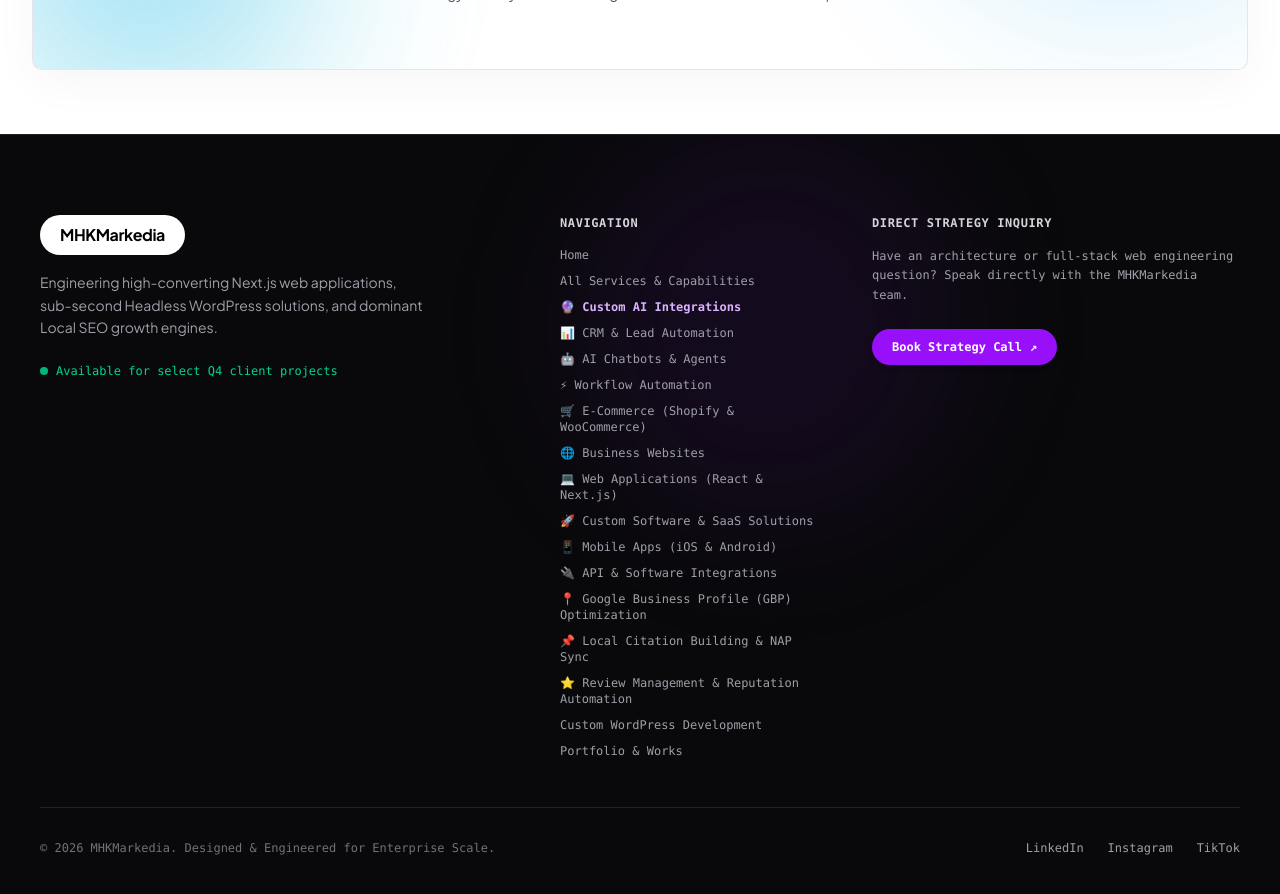
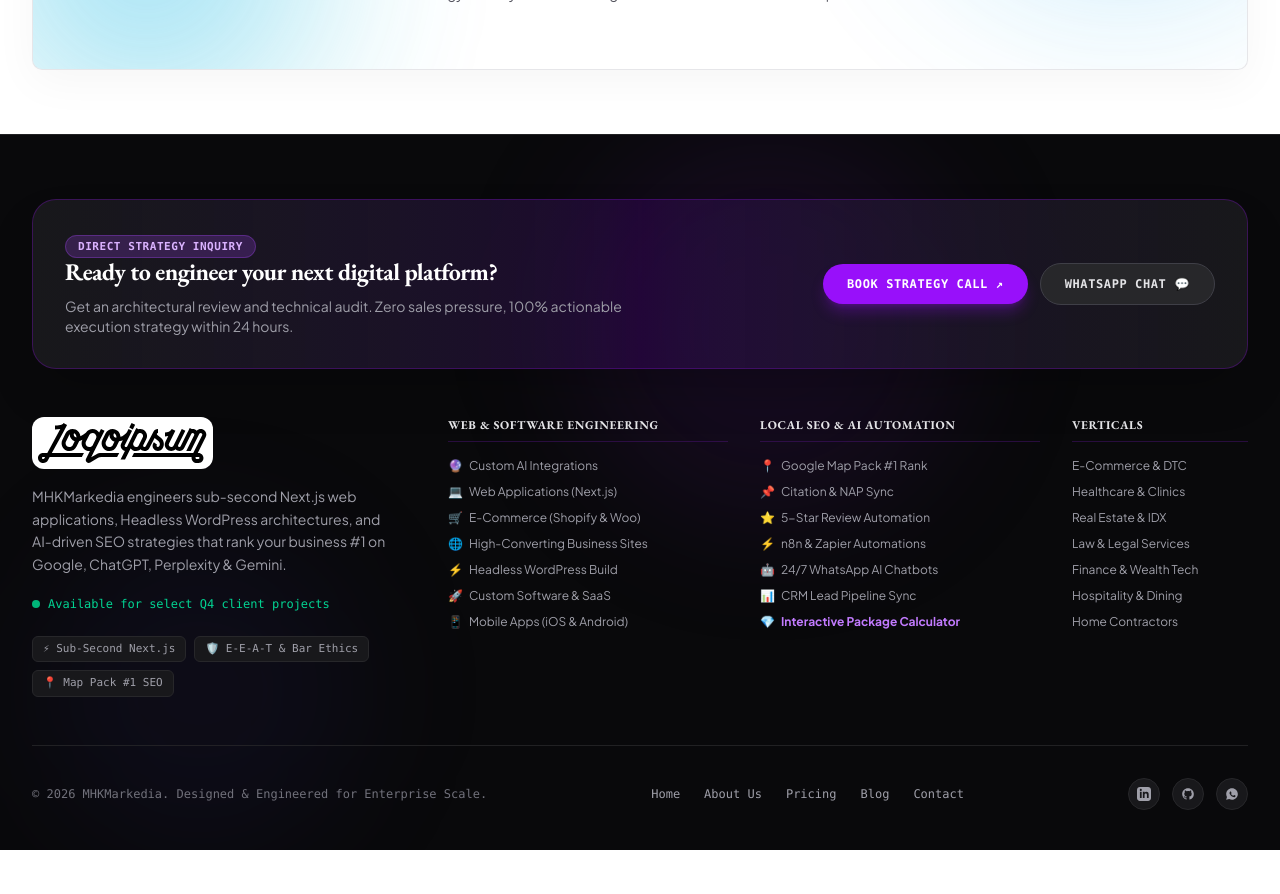
Before and after one commit to MADDYAHMAD-WEBBY/Agency, a Next.js app: page /blog in a window 1280 px wide. Shown: the part 1340-2234 px from the top of the page. After the commit the page ends 2190 px from the top, so only its background shows below. Built offline with nearby package versions, Linux system fonts and the light colour scheme.

Commit message:
fix: redesign site footer into structured 4-column layout with strategy callout box and E-E-A-T signals

```diff
--- a/src/components/ui/site-footer.tsx
+++ b/src/components/ui/site-footer.tsx
@@ -6,120 +6,272 @@
 
 export default function SiteFooter() {
   return (
-    <footer className="w-full bg-zinc-950 text-white border-t border-zinc-800/80 py-16 sm:py-20 relative z-20 overflow-hidden">
-      {/* Background Soft Purple Glow */}
+    <footer className="w-full bg-zinc-950 text-white border-t border-zinc-800/80 pt-14 sm:pt-16 pb-10 relative z-20 overflow-hidden font-sans">
+      {/* Background Soft Ambient Purple Glow */}
       <div className="absolute top-0 right-1/4 w-96 h-96 rounded-full bg-purple-900/15 blur-3xl pointer-events-none" />
+      <div className="absolute bottom-0 left-10 w-80 h-80 rounded-full bg-indigo-900/10 blur-3xl pointer-events-none" />
 
-      <div className="max-w-7xl mx-auto px-4 sm:px-6 lg:px-10 relative z-10">
-        <div className="grid grid-cols-1 md:grid-cols-12 gap-10 lg:gap-12 pb-12 border-b border-zinc-800/80">
+      <div className="max-w-7xl mx-auto px-4 sm:px-6 lg:px-8 relative z-10">
 
-          {/* Brand Column */}
-          <div className="md:col-span-5 space-y-4">
-            <Link href="/" className="inline-block">
-              <div className="bg-white text-black px-5 py-2 rounded-full font-bold text-base tracking-tight inline-flex items-center gap-2">
-                <span>MHKMarkedia</span>
+        {/* Top Direct Inquiry Callout Box */}
+        <div className="mb-12 p-6 sm:p-8 rounded-3xl bg-gradient-to-r from-zinc-900 via-purple-950/40 to-zinc-900 border border-purple-800/40 shadow-2xl flex flex-col md:flex-row items-center justify-between gap-6">
+          <div className="space-y-2 text-center md:text-left">
+            <span className="px-3 py-1 rounded-full bg-purple-500/20 text-purple-300 text-[11px] font-mono font-semibold uppercase tracking-wider border border-purple-500/30">
+              Direct Strategy Inquiry
+            </span>
+            <h3 className="text-xl sm:text-2xl font-serif font-bold text-white tracking-tight">
+              Ready to engineer your next digital platform?
+            </h3>
+            <p className="text-xs sm:text-sm text-zinc-400 font-sans max-w-xl">
+              Get an architectural review and technical audit. Zero sales pressure, 100% actionable execution strategy within 24 hours.
+            </p>
+          </div>
+          <div className="flex flex-wrap items-center justify-center gap-3 shrink-0">
+            <Link
+              href="/contact"
+              className="px-6 py-3 rounded-full bg-purple-600 hover:bg-purple-500 text-white text-xs font-mono font-bold uppercase tracking-wider transition-all shadow-lg shadow-purple-600/30 active:scale-95 flex items-center gap-2"
+            >
+              <span>Book Strategy Call</span>
+              <span>↗</span>
+            </Link>
+            <a
+              href="https://wa.me/923000000000"
+              target="_blank"
+              rel="noopener noreferrer"
+              className="px-6 py-3 rounded-full bg-zinc-800 hover:bg-zinc-700 text-zinc-200 border border-zinc-700 text-xs font-mono font-bold uppercase tracking-wider transition-all flex items-center gap-2"
+            >
+              <span>WhatsApp Chat</span>
+              <span>💬</span>
+            </a>
+          </div>
+        </div>
+
+        {/* Main Footer Links Grid: 4 Well-Arranged Columns */}
+        <div className="grid grid-cols-1 sm:grid-cols-2 lg:grid-cols-12 gap-10 lg:gap-8 pb-12 border-b border-zinc-800/80">
+
+          {/* Column 1: Brand & E-E-A-T Credentials (4 cols) */}
+          <div className="lg:col-span-4 space-y-4">
+            <Link href="/" className="inline-block text-white hover:opacity-90 transition-opacity">
+              <div className="flex items-center gap-2">
+                <div className="p-1.5 rounded-xl bg-white text-black flex items-center justify-center">
+                  <BrandLogo />
+                </div>
               </div>
             </Link>
-            <p className="text-zinc-400 text-xs sm:text-sm leading-relaxed max-w-sm">
-              Engineering high-converting Next.js web applications, sub-second Headless WordPress solutions, and dominant Local SEO growth engines.
+
+            <p className="text-zinc-400 text-xs sm:text-sm leading-relaxed pr-4">
+              MHKMarkedia engineers sub-second Next.js web applications, Headless WordPress architectures, and AI-driven SEO strategies that rank your business #1 on Google, ChatGPT, Perplexity &amp; Gemini.
             </p>
-            <div className="pt-2 flex items-center gap-2 text-xs font-mono text-emerald-400">
-              <span className="w-2 h-2 rounded-full bg-emerald-500 animate-pulse" />
+
+            {/* Availability Status Badge */}
+            <div className="pt-1 flex items-center gap-2 text-xs font-mono text-emerald-400">
+              <span className="w-2 h-2 rounded-full bg-emerald-500 animate-pulse shrink-0" />
               <span>Available for select Q4 client projects</span>
+            </div>
+
+            {/* Technical Trust Badges */}
+            <div className="pt-2 flex flex-wrap gap-2 text-[11px] font-mono text-zinc-400">
+              <span className="px-2.5 py-1 rounded-md bg-zinc-900 border border-zinc-800">
+                ⚡ Sub-Second Next.js
+              </span>
+              <span className="px-2.5 py-1 rounded-md bg-zinc-900 border border-zinc-800">
+                🛡️ E-E-A-T &amp; Bar Ethics
+              </span>
+              <span className="px-2.5 py-1 rounded-md bg-zinc-900 border border-zinc-800">
+                📍 Map Pack #1 SEO
+              </span>
             </div>
           </div>
 
-          {/* Quick Navigation Links */}
-          <div className="md:col-span-3 space-y-3 font-mono text-xs">
-            <div className="font-bold text-zinc-300 uppercase tracking-wider mb-4">
-              Navigation
-            </div>
+          {/* Column 2: Web Engineering & Apps (3 cols) */}
+          <div className="lg:col-span-3 space-y-3 font-sans text-xs">
+            <h4 className="font-mono font-bold text-zinc-200 text-xs uppercase tracking-wider mb-4 border-b border-purple-900/40 pb-2">
+              Web &amp; Software Engineering
+            </h4>
             <ul className="space-y-2.5 text-zinc-400">
               <li>
-                <Link href="/" className="hover:text-white transition-colors">Home</Link>
+                <Link href="/services/custom-ai-integrations" className="hover:text-purple-300 transition-colors flex items-center gap-1.5">
+                  <span className="text-purple-400">🔮</span> Custom AI Integrations
+                </Link>
               </li>
               <li>
-                <Link href="/#services" className="hover:text-white transition-colors">All Services & Capabilities</Link>
+                <Link href="/services/web-applications" className="hover:text-purple-300 transition-colors flex items-center gap-1.5">
+                  <span className="text-blue-400">💻</span> Web Applications (Next.js)
+                </Link>
               </li>
               <li>
-                <Link href="/services/custom-ai-integrations" className="hover:text-purple-400 transition-colors text-purple-300 font-semibold">🔮 Custom AI Integrations</Link>
+                <Link href="/services/ecommerce" className="hover:text-purple-300 transition-colors flex items-center gap-1.5">
+                  <span className="text-amber-400">🛒</span> E-Commerce (Shopify &amp; Woo)
+                </Link>
               </li>
               <li>
-                <Link href="/services/crm-lead-automation" className="hover:text-purple-400 transition-colors">📊 CRM & Lead Automation</Link>
+                <Link href="/services/business-websites" className="hover:text-purple-300 transition-colors flex items-center gap-1.5">
+                  <span className="text-emerald-400">🌐</span> High-Converting Business Sites
+                </Link>
               </li>
               <li>
-                <Link href="/services/ai-chatbots" className="hover:text-purple-400 transition-colors">🤖 AI Chatbots & Agents</Link>
+                <Link href="/services/wordpress-webflow" className="hover:text-purple-300 transition-colors flex items-center gap-1.5">
+                  <span className="text-cyan-400">⚡</span> Headless WordPress Build
+                </Link>
               </li>
               <li>
-                <Link href="/services/workflow-automation" className="hover:text-purple-400 transition-colors">⚡ Workflow Automation</Link>
+                <Link href="/services/custom-software-saas" className="hover:text-purple-300 transition-colors flex items-center gap-1.5">
+                  <span className="text-indigo-400">🚀</span> Custom Software &amp; SaaS
+                </Link>
               </li>
               <li>
-                <Link href="/services/ecommerce" className="hover:text-purple-400 transition-colors">🛒 E-Commerce (Shopify & WooCommerce)</Link>
-              </li>
-              <li>
-                <Link href="/services/business-websites" className="hover:text-purple-400 transition-colors">🌐 Business Websites</Link>
-              </li>
-              <li>
-                <Link href="/services/web-applications" className="hover:text-purple-400 transition-colors">💻 Web Applications (React & Next.js)</Link>
-              </li>
-              <li>
-                <Link href="/services/custom-software-saas" className="hover:text-purple-400 transition-colors">🚀 Custom Software & SaaS Solutions</Link>
-              </li>
-              <li>
-                <Link href="/services/mobile-apps" className="hover:text-purple-400 transition-colors">📱 Mobile Apps (iOS & Android)</Link>
-              </li>
-              <li>
-                <Link href="/services/api-integrations" className="hover:text-purple-400 transition-colors">🔌 API & Software Integrations</Link>
-              </li>
-              <li>
-                <Link href="/services/gbp-optimization" className="hover:text-purple-400 transition-colors">📍 Google Business Profile (GBP) Optimization</Link>
-              </li>
-              <li>
-                <Link href="/services/citation-building" className="hover:text-purple-400 transition-colors">📌 Local Citation Building & NAP Sync</Link>
-              </li>
-              <li>
-                <Link href="/services/review-management" className="hover:text-purple-400 transition-colors">⭐ Review Management & Reputation Automation</Link>
-              </li>
-              <li>
-                <Link href="/services/wordpress-webflow" className="hover:text-purple-400 transition-colors">Custom WordPress Development</Link>
-              </li>
-              <li>
-                <Link href="/#works" className="hover:text-white transition-colors">Portfolio & Works</Link>
+                <Link href="/services/mobile-apps" className="hover:text-purple-300 transition-colors flex items-center gap-1.5">
+                  <span className="text-pink-400">📱</span> Mobile Apps (iOS &amp; Android)
+                </Link>
               </li>
             </ul>
           </div>
 
-          {/* Contact & Socials */}
-          <div className="md:col-span-4 space-y-4 font-mono text-xs">
-            <div className="font-bold text-zinc-300 uppercase tracking-wider mb-4">
-              Direct Strategy Inquiry
-            </div>
-            <p className="text-zinc-400 leading-relaxed">
-              Have an architecture or full-stack web engineering question? Speak directly with the MHKMarkedia team.
-            </p>
-            <div className="pt-2">
-              <Link
-                href="/contact"
-                className="inline-flex items-center gap-2 px-5 py-2.5 rounded-full bg-purple-600 text-white font-bold hover:bg-purple-700 transition-colors shadow-md"
-              >
-                <span>Book Strategy Call</span>
-                <span>↗</span>
-              </Link>
-            </div>
+          {/* Column 3: Local SEO & AI Automations (3 cols) */}
+          <div className="lg:col-span-3 space-y-3 font-sans text-xs">
+            <h4 className="font-mono font-bold text-zinc-200 text-xs uppercase tracking-wider mb-4 border-b border-purple-900/40 pb-2">
+              Local SEO &amp; AI Automation
+            </h4>
+            <ul className="space-y-2.5 text-zinc-400">
+              <li>
+                <Link href="/services/gbp-optimization" className="hover:text-purple-300 transition-colors flex items-center gap-1.5">
+                  <span className="text-emerald-400">📍</span> Google Map Pack #1 Rank
+                </Link>
+              </li>
+              <li>
+                <Link href="/services/citation-building" className="hover:text-purple-300 transition-colors flex items-center gap-1.5">
+                  <span className="text-amber-400">📌</span> Citation &amp; NAP Sync
+                </Link>
+              </li>
+              <li>
+                <Link href="/services/review-management" className="hover:text-purple-300 transition-colors flex items-center gap-1.5">
+                  <span className="text-yellow-400">⭐</span> 5-Star Review Automation
+                </Link>
+              </li>
+              <li>
+                <Link href="/services/workflow-automation" className="hover:text-purple-300 transition-colors flex items-center gap-1.5">
+                  <span className="text-purple-400">⚡</span> n8n &amp; Zapier Automations
+                </Link>
+              </li>
+              <li>
+                <Link href="/services/ai-chatbots" className="hover:text-purple-300 transition-colors flex items-center gap-1.5">
+                  <span className="text-cyan-400">🤖</span> 24/7 WhatsApp AI Chatbots
+                </Link>
+              </li>
+              <li>
+                <Link href="/services/crm-lead-automation" className="hover:text-purple-300 transition-colors flex items-center gap-1.5">
+                  <span className="text-blue-400">📊</span> CRM Lead Pipeline Sync
+                </Link>
+              </li>
+              <li>
+                <Link href="/pricing" className="hover:text-purple-300 transition-colors font-bold text-purple-400 flex items-center gap-1.5">
+                  <span>💎</span> Interactive Package Calculator
+                </Link>
+              </li>
+            </ul>
+          </div>
+
+          {/* Column 4: Industry Verticals (2 cols) */}
+          <div className="lg:col-span-2 space-y-3 font-sans text-xs">
+            <h4 className="font-mono font-bold text-zinc-200 text-xs uppercase tracking-wider mb-4 border-b border-purple-900/40 pb-2">
+              Verticals
+            </h4>
+            <ul className="space-y-2.5 text-zinc-400">
+              <li>
+                <Link href="/industries/ecommerce-dtc" className="hover:text-white transition-colors">
+                  E-Commerce &amp; DTC
+                </Link>
+              </li>
+              <li>
+                <Link href="/industries/healthcare-clinics" className="hover:text-white transition-colors">
+                  Healthcare &amp; Clinics
+                </Link>
+              </li>
+              <li>
+                <Link href="/industries/real-estate-architecture" className="hover:text-white transition-colors">
+                  Real Estate &amp; IDX
+                </Link>
+              </li>
+              <li>
+                <Link href="/industries/law-legal-services" className="hover:text-white transition-colors">
+                  Law &amp; Legal Services
+                </Link>
+              </li>
+              <li>
+                <Link href="/industries/finance-wealth-tech" className="hover:text-white transition-colors">
+                  Finance &amp; Wealth Tech
+                </Link>
+              </li>
+              <li>
+                <Link href="/industries/hospitality-dining" className="hover:text-white transition-colors">
+                  Hospitality &amp; Dining
+                </Link>
+              </li>
+              <li>
+                <Link href="/industries/home-trades-contractors" className="hover:text-white transition-colors">
+                  Home Contractors
+                </Link>
+              </li>
+            </ul>
           </div>
 
         </div>
 
-        {/* Bottom Bar & Copyright */}
-        <div className="pt-8 flex flex-col sm:flex-row items-center justify-between gap-4 text-xs font-mono text-zinc-500">
-          <div>
-            © {new Date().getFullYear()} MHKMarkedia. Designed & Engineered for Enterprise Scale.
+        {/* Bottom Bar: Copyright & Navigation & Social Icons */}
+        <div className="pt-8 flex flex-col md:flex-row items-center justify-between gap-6 text-xs font-mono text-zinc-500">
+
+          <div className="flex flex-col sm:flex-row items-center gap-2 sm:gap-4 text-center sm:text-left">
+            <span>© {new Date().getFullYear()} MHKMarkedia. Designed &amp; Engineered for Enterprise Scale.</span>
           </div>
-          <div className="flex items-center gap-6 text-zinc-400">
-            <a href="https://linkedin.com" target="_blank" rel="noreferrer" className="hover:text-white transition-colors">LinkedIn</a>
-            <a href="https://instagram.com" target="_blank" rel="noreferrer" className="hover:text-white transition-colors">Instagram</a>
-            <a href="https://tiktok.com" target="_blank" rel="noreferrer" className="hover:text-white transition-colors">TikTok</a>
+
+          {/* Quick Page Links */}
+          <div className="flex flex-wrap items-center justify-center gap-4 sm:gap-6 text-zinc-400">
+            <Link href="/" className="hover:text-white transition-colors">Home</Link>
+            <Link href="/about" className="hover:text-white transition-colors">About Us</Link>
+            <Link href="/pricing" className="hover:text-white transition-colors">Pricing</Link>
+            <Link href="/blog" className="hover:text-white transition-colors">Blog</Link>
+            <Link href="/contact" className="hover:text-white transition-colors">Contact</Link>
           </div>
+
+          {/* Social Icons Bar */}
+          <div className="flex items-center gap-3">
+            <a
+              href="https://linkedin.com"
+              target="_blank"
+              rel="noreferrer"
+              title="LinkedIn"
+              className="w-8 h-8 rounded-full bg-zinc-900 border border-zinc-800 text-zinc-400 hover:text-white hover:border-purple-500 hover:bg-purple-900/30 flex items-center justify-center transition-all"
+            >
+              <svg className="w-3.5 h-3.5" fill="currentColor" viewBox="0 0 24 24">
+                <path d="M19 0h-14c-2.761 0-5 2.239-5 5v14c0 2.761 2.239 5 5 5h14c2.762 0 5-2.239 5-5v-14c0-2.761-2.238-5-5-5zm-11 19h-3v-11h3v11zm-1.5-12.268c-.966 0-1.75-.79-1.75-1.764s.784-1.764 1.75-1.764 1.75.79 1.75 1.764-.783 1.764-1.75 1.764zm13.5 12.268h-3v-5.604c0-3.368-4-3.113-4 0v5.604h-3v-11h3v1.765c1.396-2.586 7-2.777 7 2.476v6.759z" />
+              </svg>
+            </a>
+
+            <a
+              href="https://github.com"
+              target="_blank"
+              rel="noreferrer"
+              title="GitHub"
+              className="w-8 h-8 rounded-full bg-zinc-900 border border-zinc-800 text-zinc-400 hover:text-white hover:border-purple-500 hover:bg-purple-900/30 flex items-center justify-center transition-all"
+            >
+              <svg className="w-3.5 h-3.5" fill="currentColor" viewBox="0 0 24 24">
+                <path fillRule="evenodd" clipRule="evenodd" d="M12 2C6.477 2 2 6.484 2 12.017c0 4.425 2.865 8.18 6.839 9.504.5.092.682-.217.682-.483 0-.237-.008-.868-.013-1.703-2.782.605-3.369-1.343-3.369-1.343-.454-1.158-1.11-1.466-1.11-1.466-.908-.62.069-.608.069-.608 1.003.07 1.53 1.032 1.53 1.032.892 1.53 2.341 1.088 2.91.832.092-.647.35-1.088.636-1.338-2.22-.253-4.555-1.113-4.555-4.951 0-1.093.39-1.988 1.029-2.688-.103-.253-.446-1.272.098-2.65 0 0 .84-.27 2.75 1.026A9.564 9.564 0 0112 6.844c.85.004 1.705.115 2.504.337 1.909-1.296 2.747-1.027 2.747-1.027.546 1.379.202 2.398.1 2.651.64.7 1.028 1.595 1.028 2.688 0 3.848-2.339 4.695-4.566 4.943.359.309.678.92.678 1.855 0 1.338-.012 2.419-.012 2.747 0 .268.18.58.688.482A10.019 10.019 0 0022 12.017C22 6.484 17.522 2 12 2z" />
+              </svg>
+            </a>
+
+            <a
+              href="https://wa.me/923000000000"
+              target="_blank"
+              rel="noreferrer"
+              title="WhatsApp"
+              className="w-8 h-8 rounded-full bg-zinc-900 border border-zinc-800 text-zinc-400 hover:text-emerald-400 hover:border-emerald-500 hover:bg-emerald-950/30 flex items-center justify-center transition-all"
+            >
+              <svg className="w-3.5 h-3.5 fill-current" viewBox="0 0 24 24">
+                <path d="M12.012 2c-5.506 0-9.989 4.478-9.99 9.984 0 1.758.459 3.474 1.33 4.982L2 22l5.167-1.334A9.946 9.946 0 0012.01 22c5.507 0 9.991-4.479 9.991-9.986.001-5.507-4.482-9.986-9.989-9.986zm5.836 14.072c-.247.692-1.239 1.327-1.733 1.385-.458.053-1.045.1-3.045-.724-2.553-1.053-4.183-3.666-4.31-3.835-.125-.168-1.026-1.368-1.026-2.61 0-1.241.649-1.849.882-2.1.233-.251.509-.313.679-.313.169 0 .339.002.486.009.156.007.366-.059.573.438.212.509.722 1.759.785 1.887.063.127.106.276.021.444-.085.168-.127.275-.254.423-.127.148-.267.331-.381.444-.127.127-.26.265-.112.519.148.254.656 1.084 1.408 1.754.968.863 1.785 1.131 2.039 1.258.254.127.403.106.551-.063.148-.169.635-.741.805-.995.169-.254.338-.211.572-.127.233.084 1.482.699 1.736.826.254.127.423.19.486.296.063.106.063.614-.184 1.306z"/>
+              </svg>
+            </a>
+          </div>
+
         </div>
 
       </div>
```
